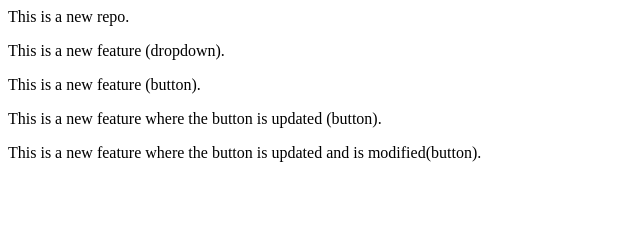
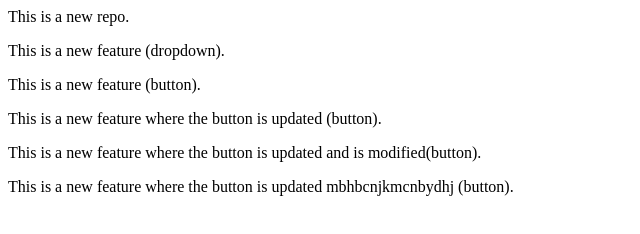
Before and after one commit to Ayushgc2004/localrepo, a plain HTML site: page index.html in a window 1280 px wide. Shown: the whole page, without its empty margins (0-640 px from the left). Drawn offline with Linux system fonts and the light colour scheme.

Commit message:
Update index.html

```diff
--- a/index.html
+++ b/index.html
@@ -9,3 +9,8 @@
 <p> This is a new feature where the button is updated (button).</p>
 
 <p> This is a new feature where the button is updated and is modified(button).</p>
+
+
+
+
+<p> This is a new feature where the button is updated mbhbcnjkmcnbydhj (button).</p>
```
